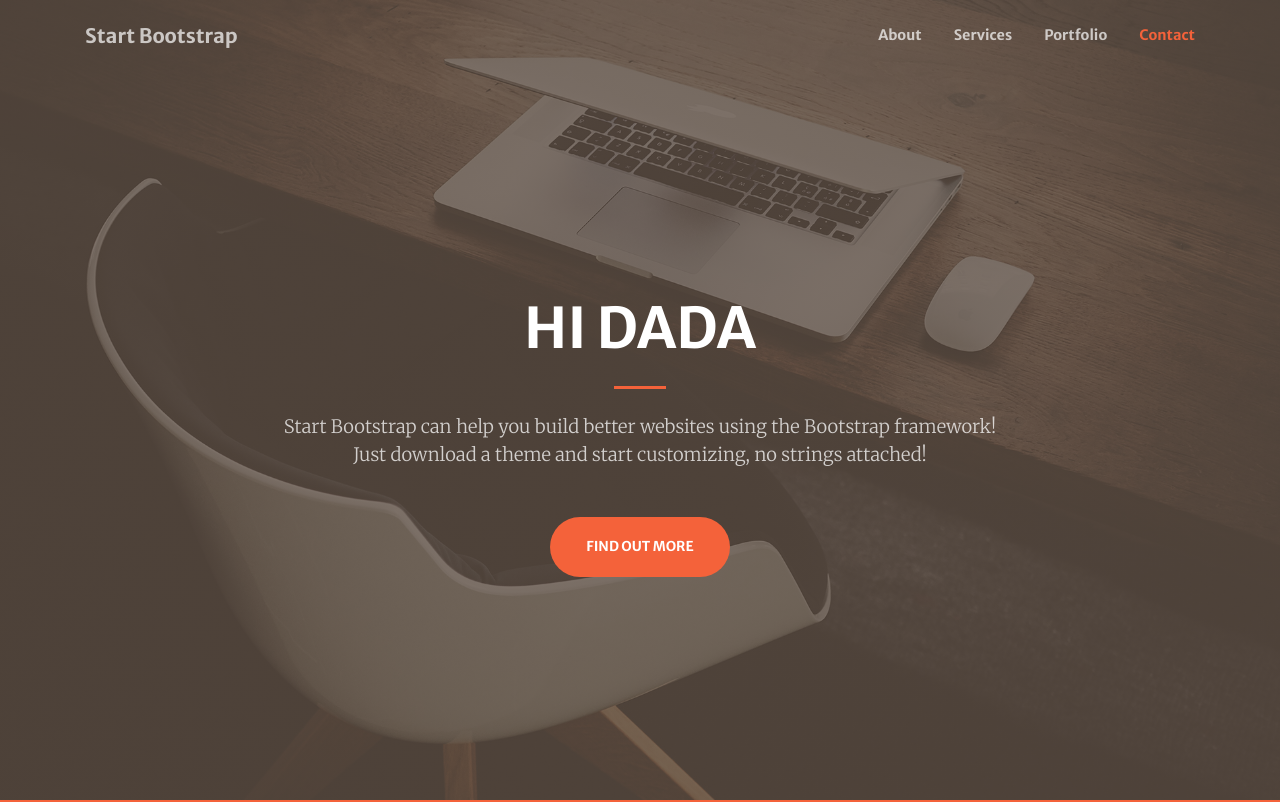
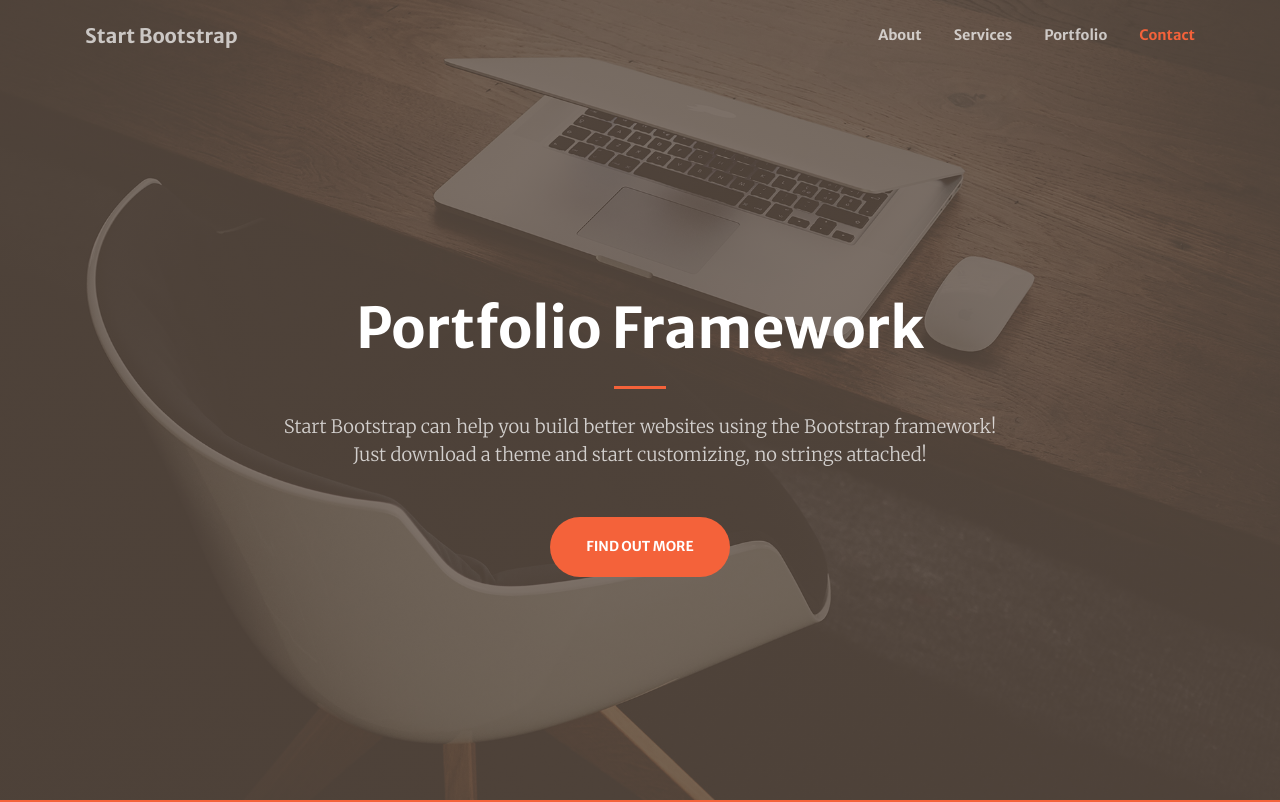
Before and after one commit to micheal-oreilly/micheal-oreilly.github.io, a website with bundled scripts: page index.html in a window 1280 px wide. Shown: the top 802 px of the page. Built offline with nearby package versions, Linux system fonts and the light colour scheme.

Commit message:
Update index.html

```diff
--- a/index.html
+++ b/index.html
@@ -58,7 +58,7 @@
     <div class="container h-100">
       <div class="row h-100 align-items-center justify-content-center text-center">
         <div class="col-lg-10 align-self-end">
-          <h1 class="text-uppercase text-white font-weight-bold">Hi Dada</h1>
+          <h1 class="text-white font-weight-bold">Portfolio Framework</h1>
           <hr class="divider my-4">
         </div>
         <div class="col-lg-8 align-self-baseline">
```
